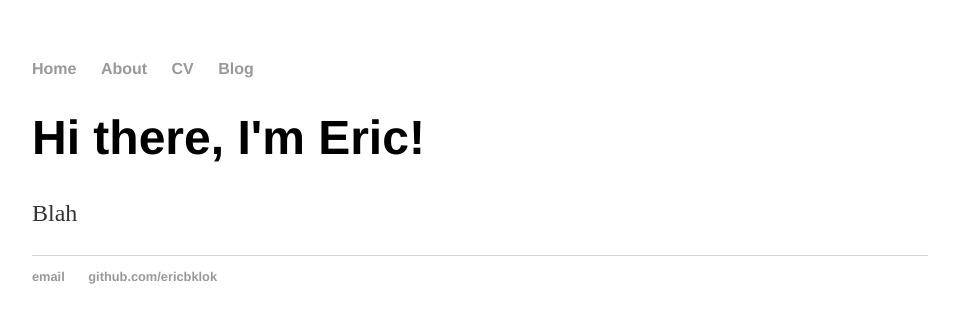
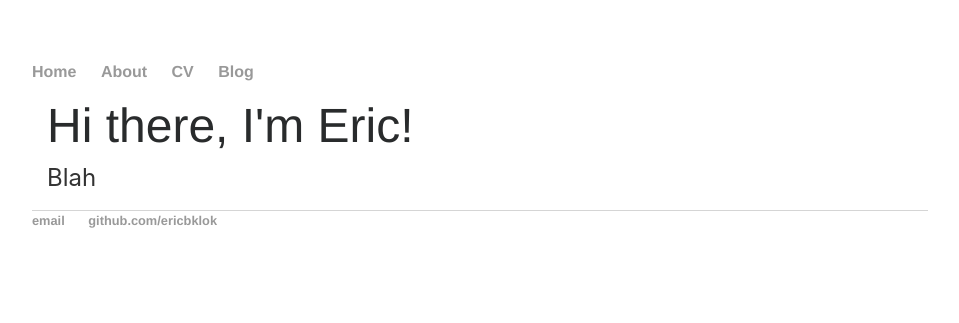
Before and after one commit to ericbklok/ericbklok.github.io, a Jekyll site: the page built from index.html, in a window 1280 px wide. Shown: the top 323 px of the page, without its empty margins (160-1119 px from the left). Built offline with Jekyll 4.4.1, drawn with Linux system fonts in a browser that asks for light colours; nearby versions of some CDN libraries; the list of posts is cut into pages by our own code.

Commit message:
add bootstrap

```diff
--- a/_layouts/default.html
+++ b/_layouts/default.html
@@ -1,6 +1,13 @@
-<!DOCTYPE html>
+<!doctype html>
 	<html>
 		<head>
+			<!-- Required meta tags -->
+    			<meta charset="utf-8">
+   		        <meta name="viewport" content="width=device-width, initial-scale=1, shrink-to-fit=no">
+
+			<!-- Bootstrap CSS -->
+		        <link rel="stylesheet" href="https://maxcdn.bootstrapcdn.com/bootstrap/4.0.0-beta.3/css/bootstrap.min.css" integrity="sha384-Zug+QiDoJOrZ5t4lssLdxGhVrurbmBWopoEl+M6BdEfwnCJZtKxi1KgxUyJq13dy" crossorigin="anonymous">
+
 			<title>{{ page.title }}</title>
 			<!-- link to main stylesheet -->
 			<link rel="stylesheet" type="text/css" href="/css/main.css">
@@ -26,5 +33,11 @@
 	        		<li><a href="https://github.com/ericbklok">github.com/ericbklok</a></li>
 				</ul>
 			</footer>
+
+			<!-- Optional JavaScript -->
+		        <!-- jQuery first, then Popper.js, then Bootstrap JS -->
+		        <script src="https://code.jquery.com/jquery-3.2.1.slim.min.js" integrity="sha384-KJ3o2DKtIkvYIK3UENzmM7KCkRr/rE9/Qpg6aAZGJwFDMVNA/GpGFF93hXpG5KkN" crossorigin="anonymous"></script>
+		        <script src="https://cdnjs.cloudflare.com/ajax/libs/popper.js/1.12.9/umd/popper.min.js" integrity="sha384-ApNbgh9B+Y1QKtv3Rn7W3mgPxhU9K/ScQsAP7hUibX39j7fakFPskvXusvfa0b4Q" crossorigin="anonymous"></script>
+		        <script src="https://maxcdn.bootstrapcdn.com/bootstrap/4.0.0-beta.3/js/bootstrap.min.js" integrity="sha384-a5N7Y/aK3qNeh15eJKGWxsqtnX/wWdSZSKp+81YjTmS15nvnvxKHuzaWwXHDli+4" crossorigin="anonymous"></script>
 		</body>
 	</html>
```
